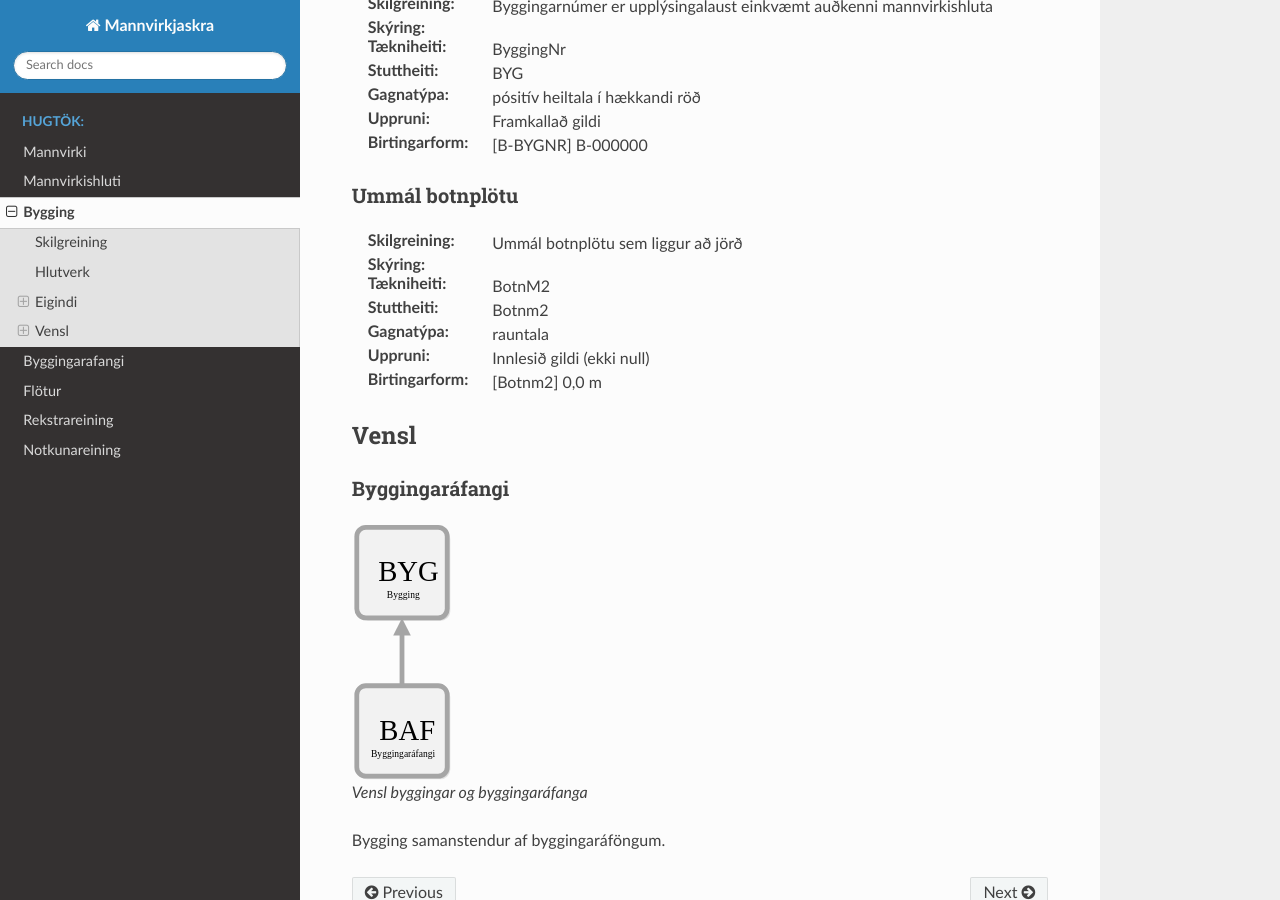
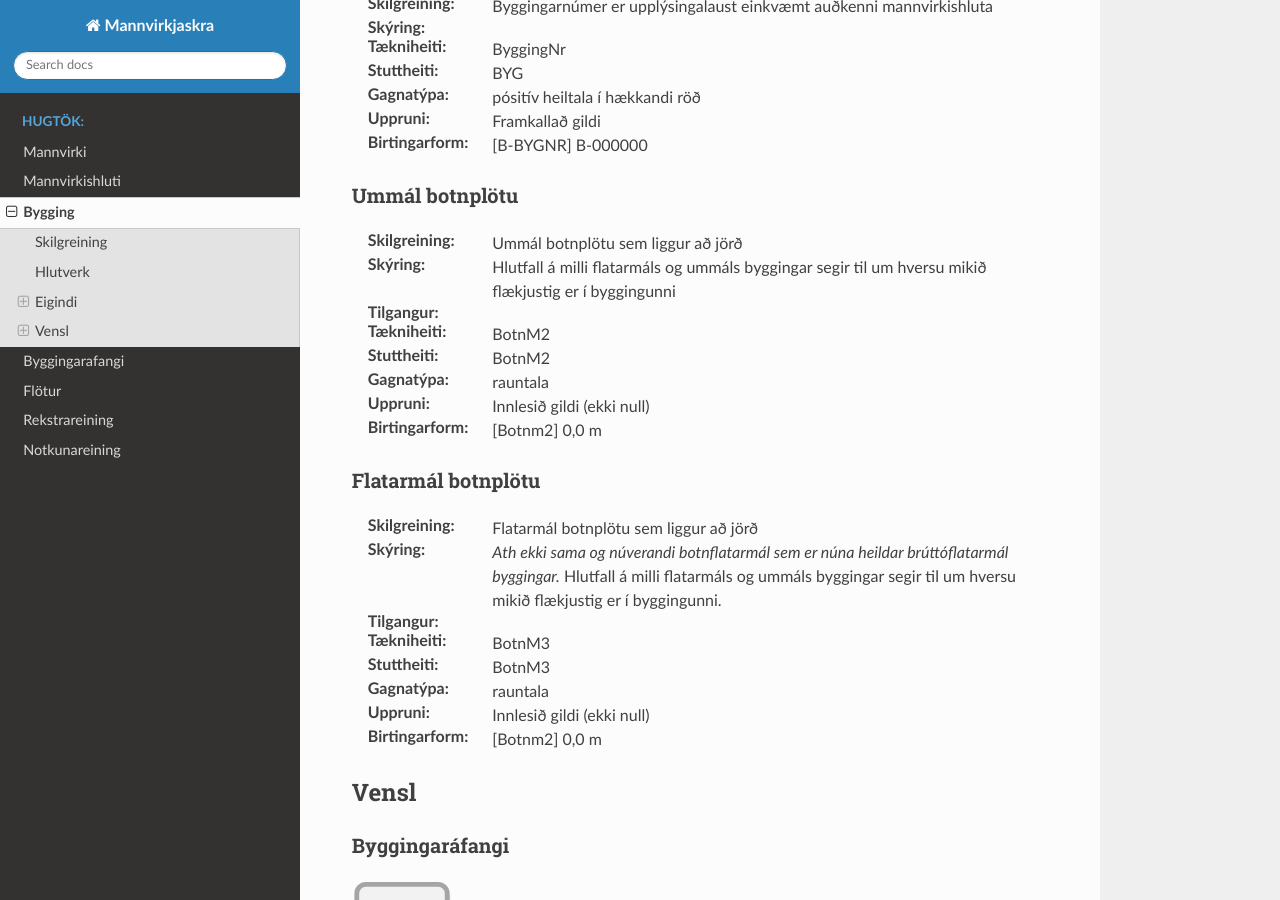
Before and after one commit to hthl/Mannvirkjaskra, a Sphinx documentation site: the page built from source/bygging.rst, in a window 1280 px wide and 900 px high, scrolled down 656 px. Built offline with Sphinx 7.4.7 and the Read the Docs theme 2.0.0, drawn with Linux system fonts in a browser that asks for light colours.

Commit message:
Update bygging.rst

```diff
--- a/source/bygging.rst
+++ b/source/bygging.rst
@@ -50,12 +50,44 @@
  Ummál botnplötu sem liggur að jörð
 
 :Skýring:
+   Hlutfall á milli flatarmáls og ummáls byggingar segir til um hversu mikið flækjustig er í byggingunni
+
+:Tilgangur:
+
 
 :Tækniheiti:
  BotnM2
 
 :Stuttheiti:
- Botnm2
+ BotnM2
+
+:Gagnatýpa:
+ rauntala
+
+:Uppruni:
+ Innlesið gildi  (ekki null)
+
+:Birtingarform:
+ [Botnm2] 0,0 m
+
+Flatarmál botnplötu
+~~~~~~~~~~~~~~~~~~~~
+
+:Skilgreining:
+ Flatarmál botnplötu sem liggur að jörð
+
+:Skýring:
+   *Ath ekki sama og núverandi botnflatarmál sem er núna heildar brúttóflatarmál byggingar.*
+   Hlutfall á milli flatarmáls og ummáls byggingar segir til um hversu mikið flækjustig er í byggingunni.
+
+:Tilgangur:
+
+
+:Tækniheiti:
+ BotnM3
+
+:Stuttheiti:
+ BotnM3
 
 :Gagnatýpa:
  rauntala
```
